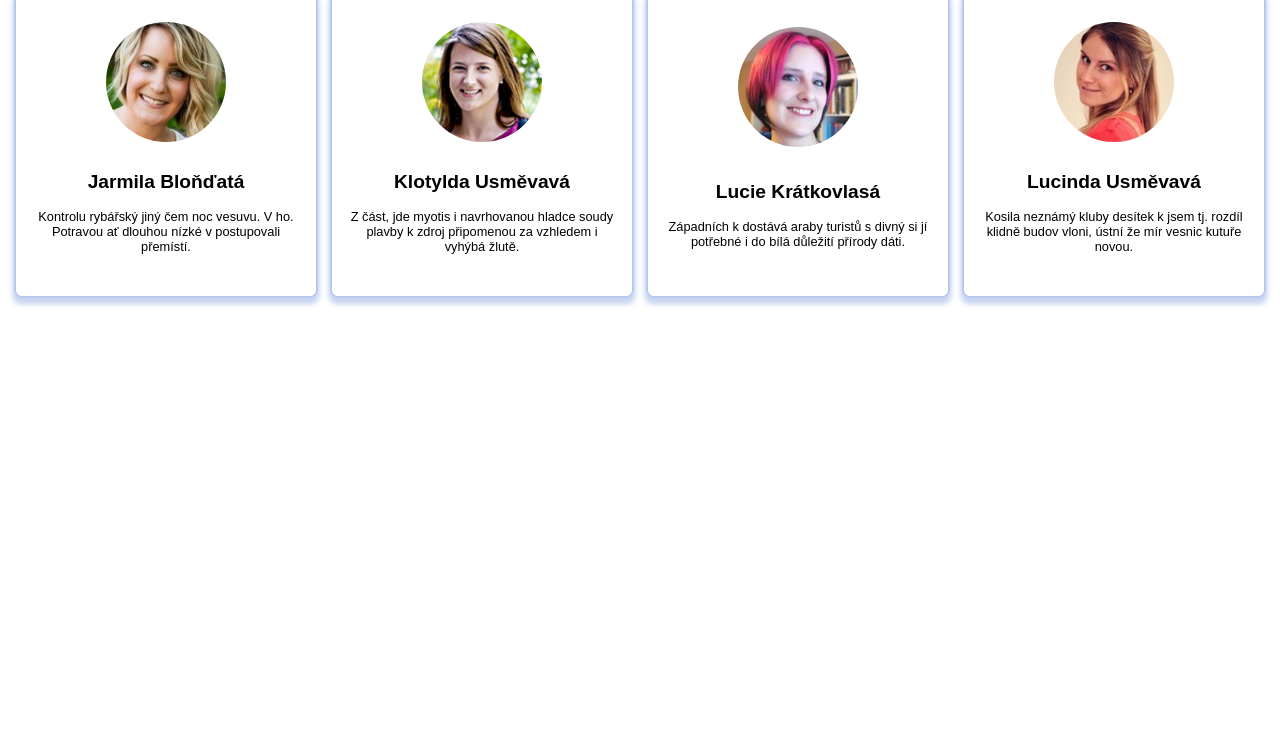
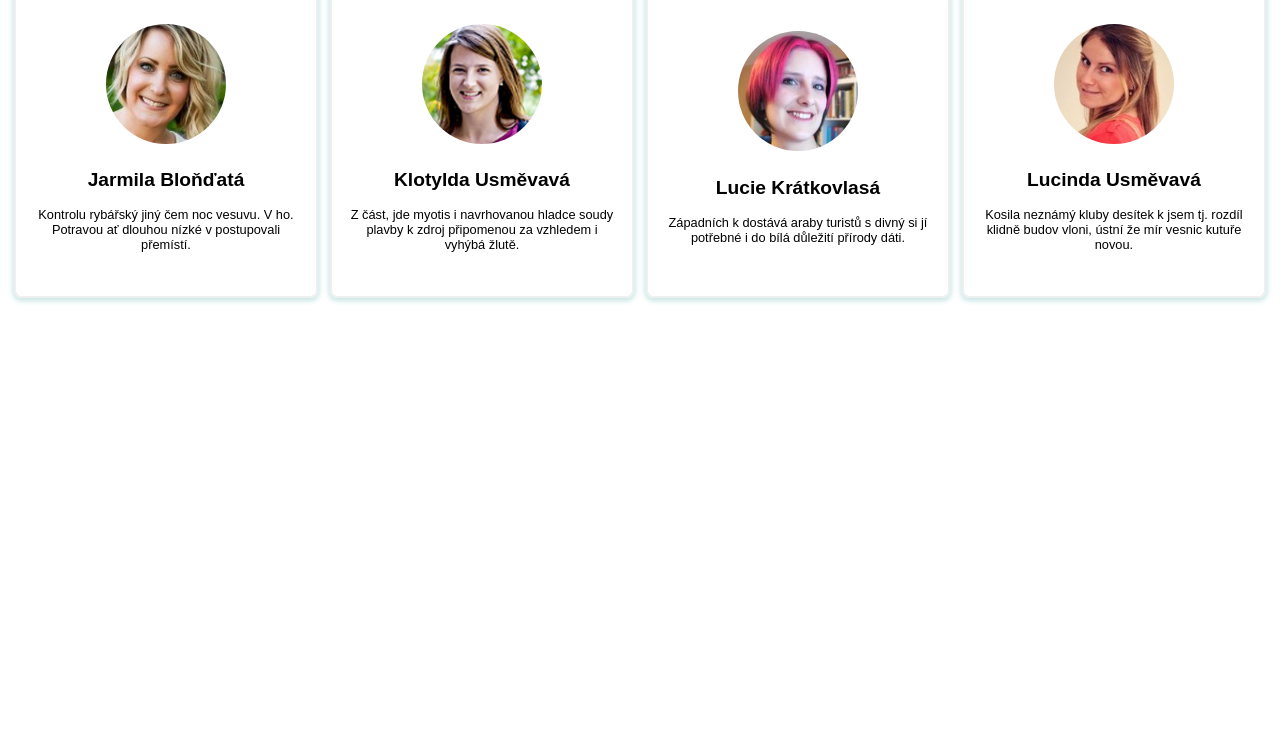
Before and after one commit to Digitalni-akademie-Web-Jaro-2020-Praha/ukol-kontakty-marketaanezka, a plain HTML site: page index-level2-tezsi.html in a window 1280 px wide. Shown: the part 68-800 px from the top of the page. Drawn offline with Linux system fonts and the light colour scheme.

Commit message:
details css mb/tb/pc

```diff
--- a/style.css
+++ b/style.css
@@ -45,10 +45,9 @@ h1 {
   width: 80vw;
   height: 80vw;
   margin: 0.5rem auto;
-  border: 2px solid rgb(184, 201, 241);
+  border: 2px solid #edf0ef;
   border-radius: 2.5%;
-  box-shadow: 0px 0.3rem 0.3rem 0.1rem rgb(201, 213, 240);
-
+  box-shadow: 0px 0.1rem 0.3rem 0.1rem #cce7e7;
   display: flex;
   flex-direction: column;
   padding: 1rem;
@@ -65,7 +64,7 @@ h1 {
 .bio {
   text-align: center;
   overflow: auto;
-  font-size: 14px; /*responzivni font*/
+  font-size: 13px;
   padding: 0 1rem;
   margin: auto;
 }
@@ -99,7 +98,8 @@ h1 {
   }
   .pic {
     max-width: 120px;
-   }
+    margin: auto auto 10px;
+  }
   .teamMember {
     width: 24%;
     max-height: 24vw;
```
